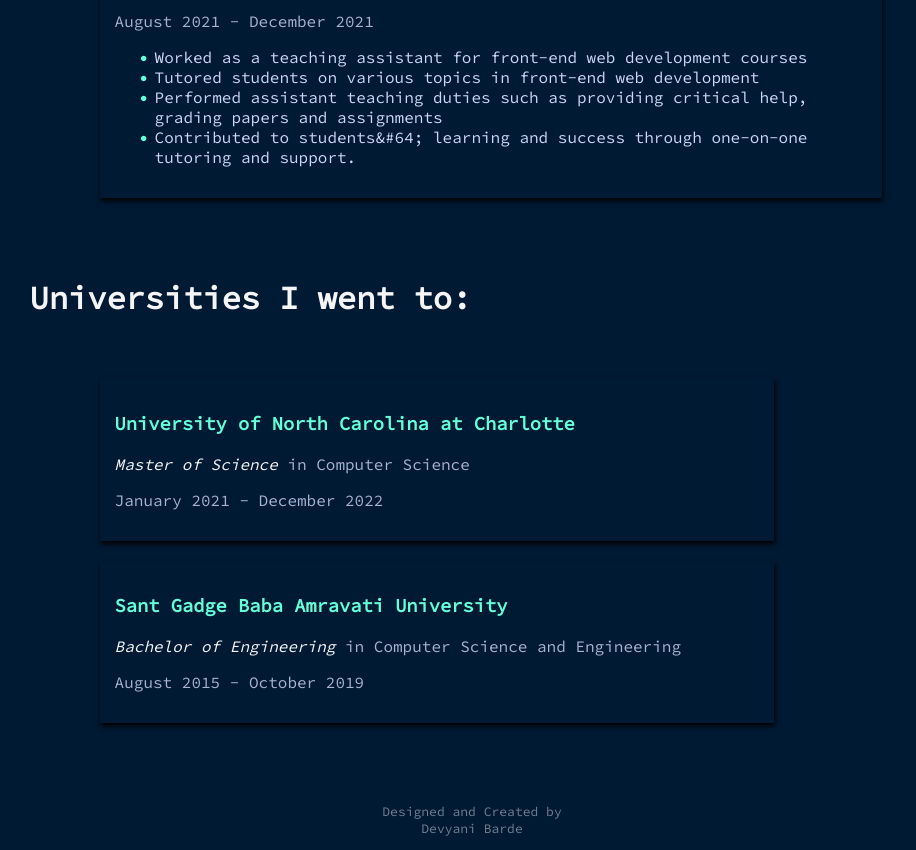
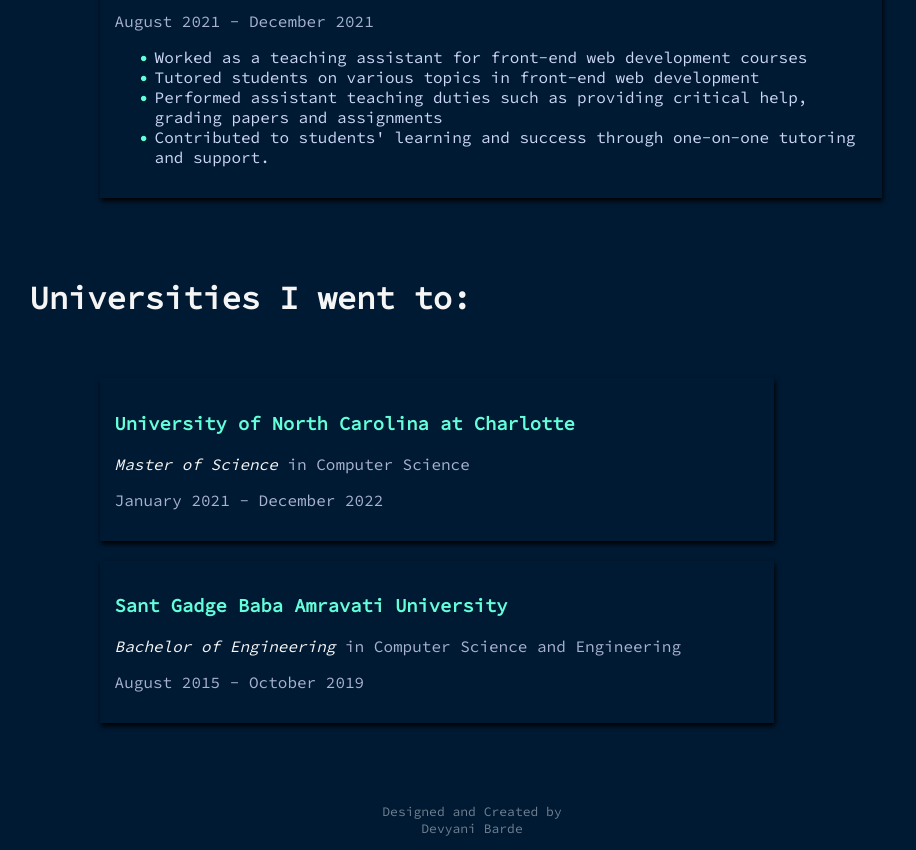
Before and after one commit to devyanibarde/devyanibarde.github.io, a React (Create React App) app in the folder portfolio/: page / in a window 1280 px wide. Shown: the part 1720-2570 px from the top of the page, without its empty margins (168-1084 px from the left). Built offline with nearby package versions, Linux system fonts and the light colour scheme; a web font is replaced by a local one.

Commit message:
fixed experience section

```diff
--- a/portfolio/src/Experience.js
+++ b/portfolio/src/Experience.js
@@ -5,7 +5,7 @@ const Experience = () => {
     ]
     let desc = [
         {data: ['Improved website performance by implementing Asynchronous Network calls', 'Implemented complete Software Development Life Cycle (SDLC) including Design, Coding, Development, and Testing', 'Utilized CI/CD for faster and reliable deployment', 'Worked with technologies such as HTML5, CSS3, React.js, and JavaScript', 'Built user interfaces based on approved designs.', 'Experienced in Agile and Scrum methodologies', 'Contributed to the success of the company through hands-on approach and technical skills in web development.'], e_id: 0},
-        {data: ['Worked as a teaching assistant for front-end web development courses', 'Tutored students on various topics in front-end web development', 'Performed assistant teaching duties such as providing critical help, grading papers and assignments', 'Contributed to students&#64; learning and success through one-on-one tutoring and support.'], e_id: 1}
+        {data: ['Worked as a teaching assistant for front-end web development courses', 'Tutored students on various topics in front-end web development', 'Performed assistant teaching duties such as providing critical help, grading papers and assignments', 'Contributed to students\' learning and success through one-on-one tutoring and support.'], e_id: 1}
     ]
 
 
```
